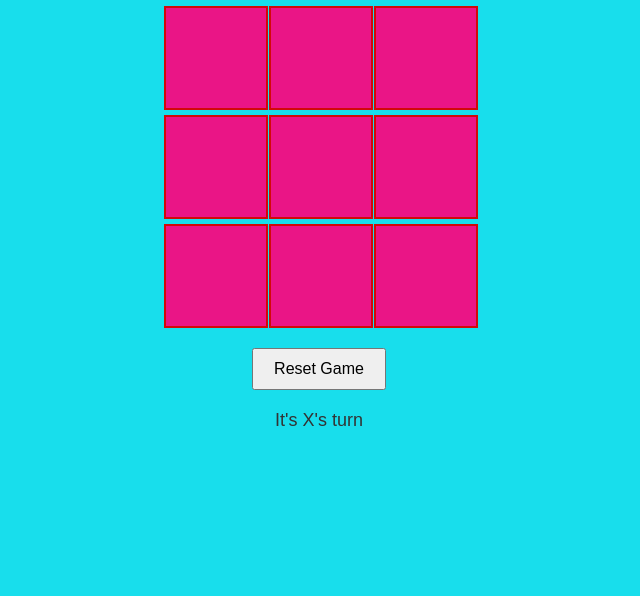
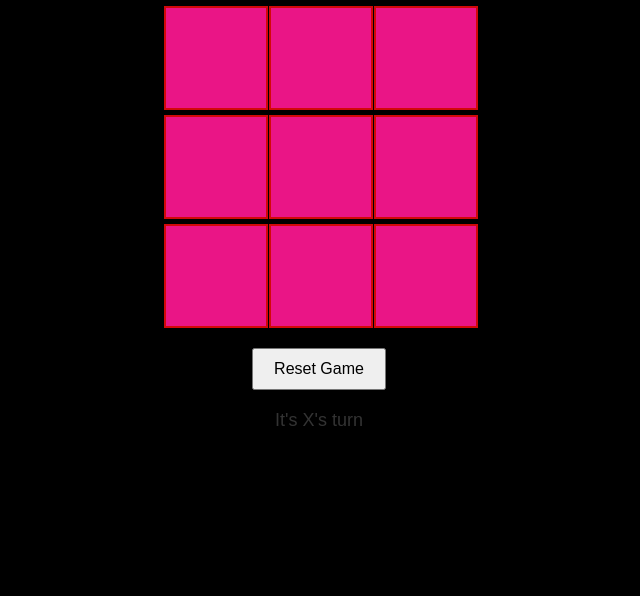
Before and after one commit to Aditya9546/TicTacToe, a plain HTML site: page index.html in a window 1280 px wide. Shown: the part 220-816 px from the top of the page, without its empty margins (321-961 px from the left). Drawn offline with Linux system fonts and the light colour scheme.

Commit message:
Update tac.css
bg change test

```diff
--- a/tac.css
+++ b/tac.css
@@ -3,7 +3,7 @@ body {
     justify-content: center;
     align-items: center;
     height: 100vh;
-    background-color: #18deec;
+    background-color: #000f;
     font-family: Arial, sans-serif;
 }
 
```
